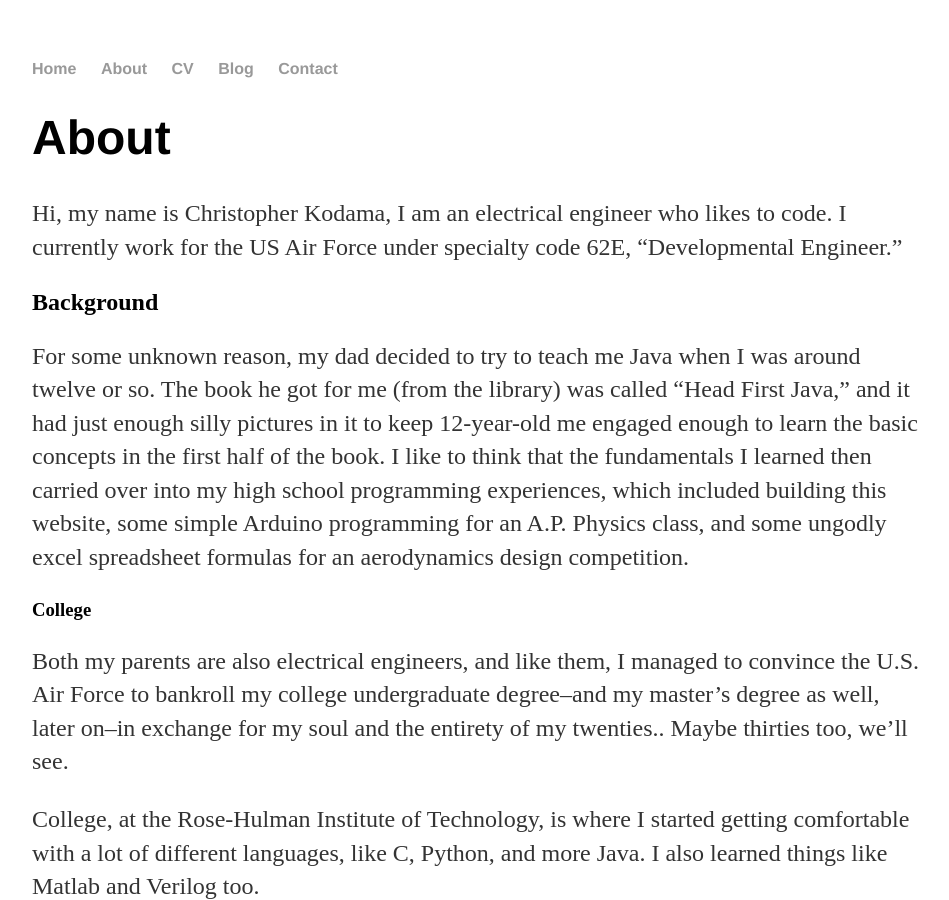
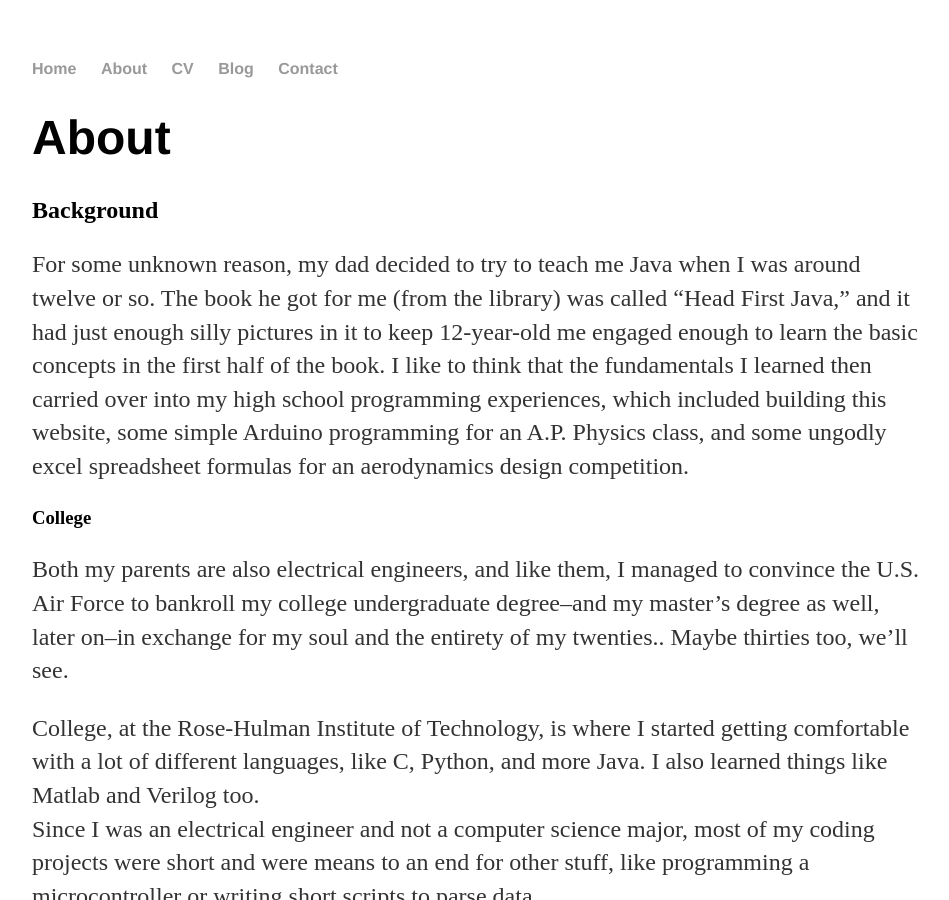
Before and after one commit to ckhordiasma/xoid, a Jekyll site: the page built from about/index.md, in a window 1280 px wide and 900 px high. Shown: the whole window, without its empty margins (160-1109 px from the left). Built offline with Jekyll 4.4.1, drawn with Linux system fonts in a browser that asks for light colours; some of the changed text lies outside the part shown.

Commit message:
added crypto info, updated front page

```diff
--- a/_layouts/default.html
+++ b/_layouts/default.html
@@ -33,9 +33,9 @@
 			</div><!-- /.container -->
 			<footer>
 	    		<ul>
-	        		<li><a href="mailto:christopherkodama@gmail.com">email</a></li>
 	        		<li><a href="https://github.com/ckhordiasma">github.com/ckhordiasma</a></li>
-
+					<li><a href="https://www.buymeacoffee.com/ckhordiasma">buy me a coffee</a></li>
+					<li>btc/eth/ltc/doge: xoid.eth</li>
 				</ul>
 			</footer>
 		</body>
--- a/about/index.md
+++ b/about/index.md
@@ -3,8 +3,6 @@
 title: About
 ---
 # {{page.title}}
-
-Hi, my name is Christopher Kodama, I am an electrical engineer who likes to code.  I currently work for the US Air Force under specialty code 62E, "Developmental Engineer."
 
 ## Background
 
```
Also changed, not shown: index.html (+4 -3 lines).
